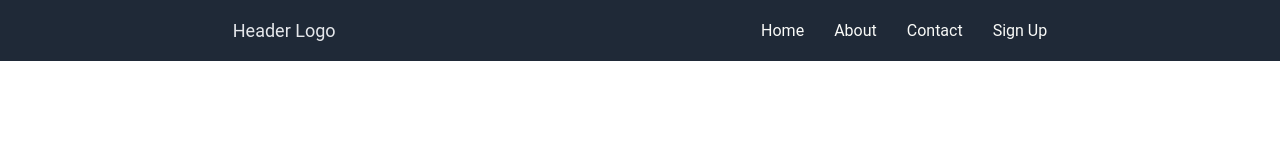
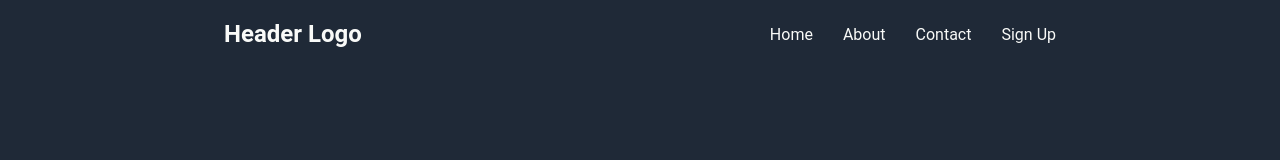
Before and after one commit to thadeus47/odin-landing, a plain HTML site: page index.html in a window 1280 px wide. Drawn offline with Linux system fonts and the light colour scheme.

Commit message:
header update

```diff
--- a/index.html
+++ b/index.html
@@ -7,8 +7,9 @@
     <link rel="stylesheet" href="styles.css">
 </head>
 <body>
+<main>
     <header>
-        <a href="">Header Logo</a>
+        <a href="" class="logo">Header Logo</a>
         <nav>
             <ul>
                 <li>Home</li>
@@ -18,5 +19,6 @@
             </ul>
         </nav>
     </header>
+</main>
 </body>
 </html>
--- a/styles.css
+++ b/styles.css
@@ -12,7 +12,13 @@ body {
     display: flex;
     flex-direction: column;
     justify-content: center;
-    /* background-color: #1f2937; */
+    background-color: #1f2937;
+  }
+
+  .logo{
+     font-family: "Roboto", sans-serif;
+     font-size: medium;
+     font-weight: bold;
   }
 
   a {
```
